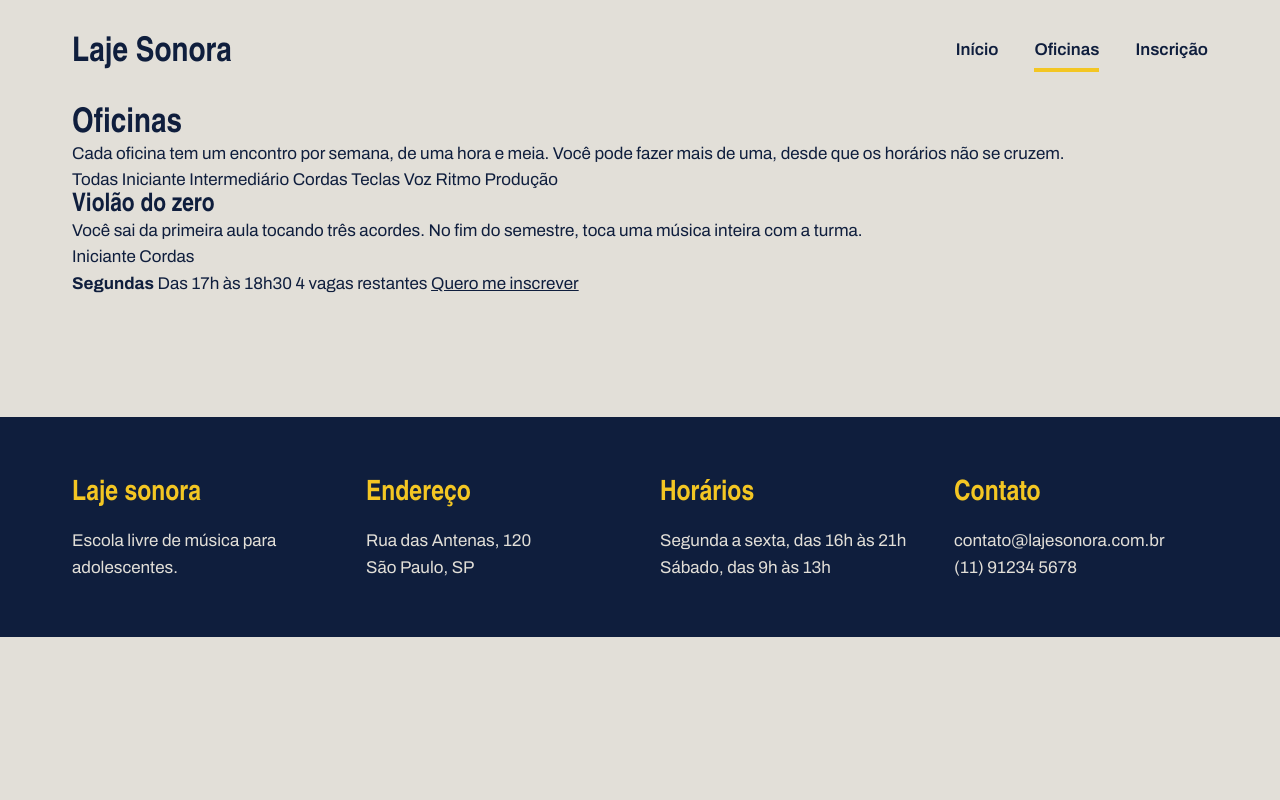
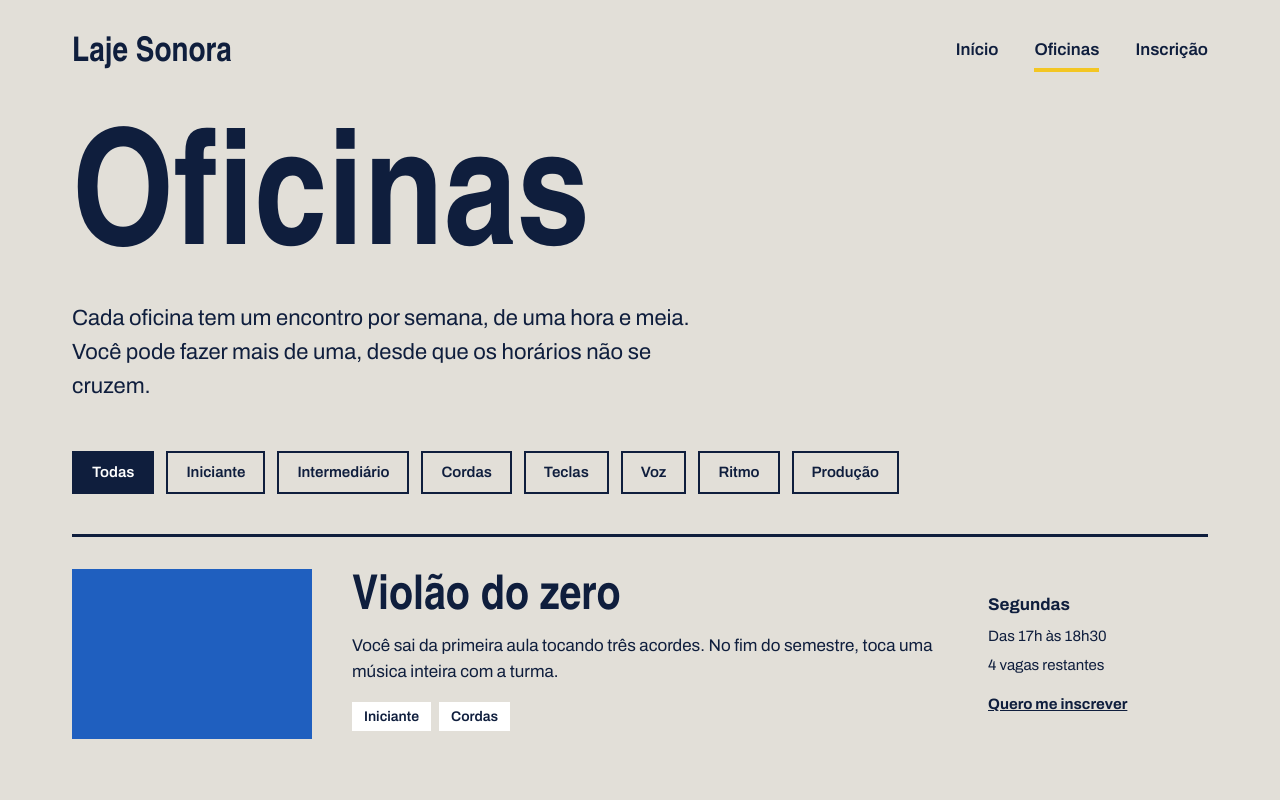
Before and after one commit to henriquesantosmaciel-alt/laje_sonora2, a plain HTML site: page oficinas.html in a window 1280 px wide. Shown: the top 800 px of the page. Drawn offline with Linux system fonts and the light colour scheme; a web font is replaced by a local one.

Commit message:
Página de oficinas pronta

```diff
--- a/oficinas.css
+++ b/oficinas.css
@@ -113,3 +113,91 @@ h1, h2, h3 {
     color: var(--fita);
     margin-bottom: 12px;
 }
+
+
+.titulo-pagina {
+    font-size: 160px;
+    margin-top: 24px;
+}
+
+.subtitulo-pagina {
+    font-size: 22px;
+    max-width: 640px;
+    margin-top: 16px;
+}
+
+.filtros {
+    margin-top: 48px;
+    display: flex;
+    flex-wrap: wrap;
+    gap: 12px;
+}
+
+.filtro {
+    border: 2px solid var(--tinta);
+    padding: 8px 18px;
+    font-weight: 600;
+    font-size: 15px;
+}
+
+.filtro.ativo {
+    background-color: var(--tinta);
+    color: var(--branco);
+}
+
+.lista {
+    margin-top: 40px;
+}
+
+.oficina {
+    padding-block: 32px;
+    border-top: 3px solid var(--tinta);
+    display: flex;
+    align-items: center;
+    gap: 40px;
+}
+
+.oficina .foto {
+    width: 240px;
+    height: 170px;
+    flex-shrink: 0;
+}
+
+.oficina-texto {
+    flex: 1;
+}
+
+.oficina h2 {
+    font-size: 48px;
+    margin-bottom: 10px;
+}
+
+.etiquetas {
+    margin-top: 16px;
+    display: flex;
+    gap: 8px;
+}
+
+.etiqueta {
+    background-color: var(--branco);
+    padding: 4px 12px;
+    font-size: 14px;
+    font-weight: 600;
+}
+
+.oficina-detalhes {
+    width: 220px;
+    font-size: 15px;
+    display: flex;
+    flex-direction: column;
+    gap: 6px;
+}
+
+.oficina-detalhes strong {
+    font-size: 17px;
+}
+
+.oficina-detalhes a {
+    margin-top: 10px;
+    font-weight: 700;
+}
```
